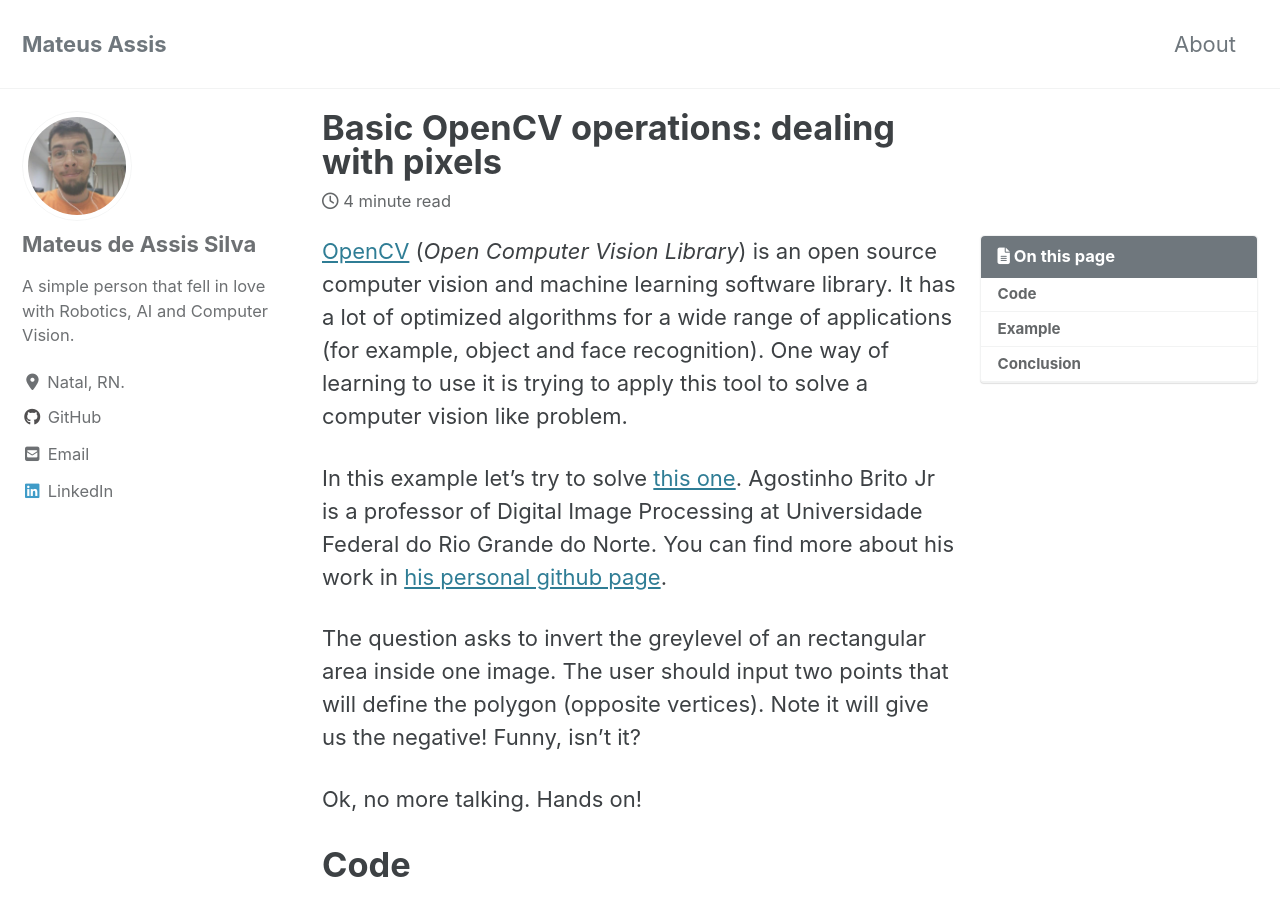
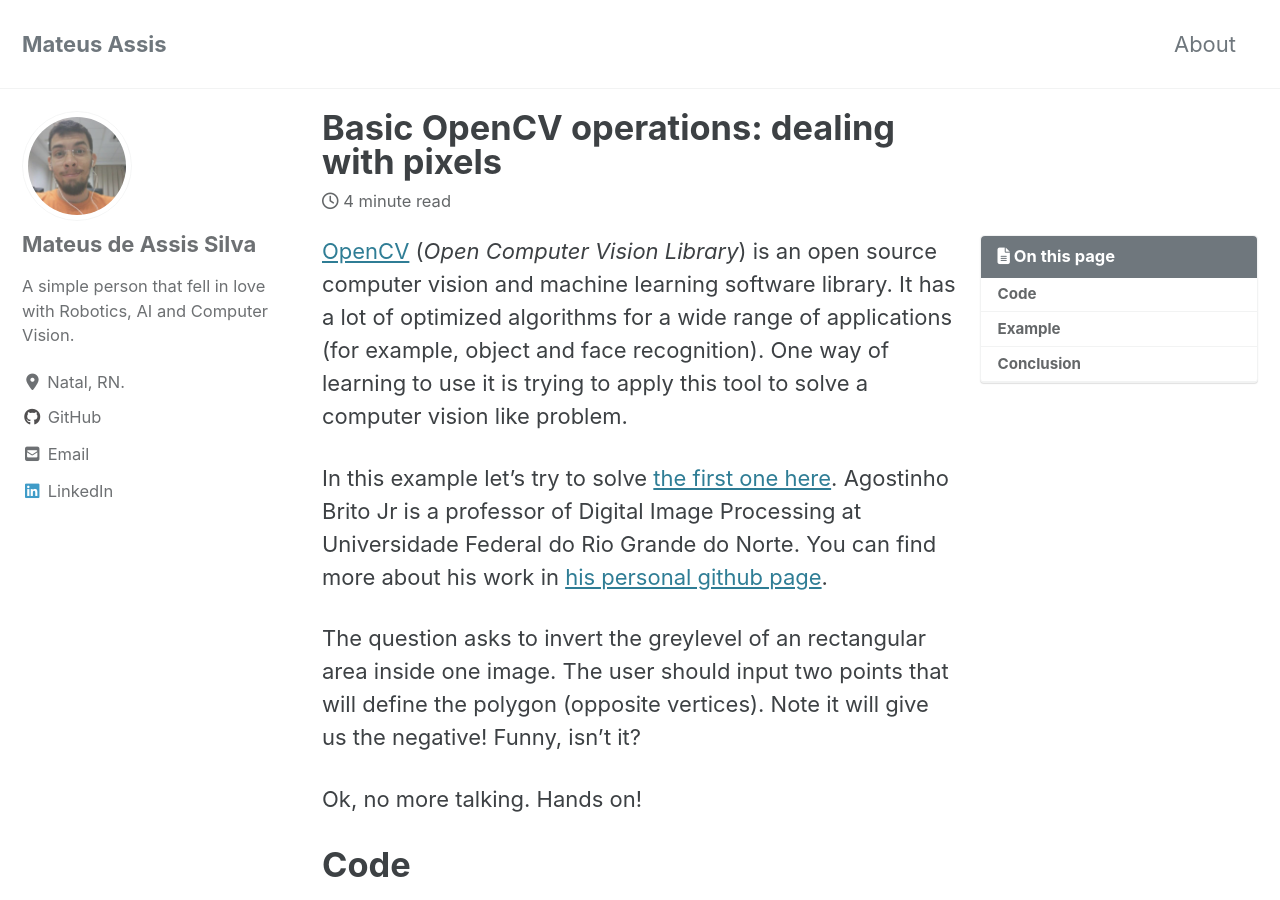
Before and after one commit to mtxslv/mtxslv.github.io, a Jekyll site: the page built from _posts/2020-04-12-opencv_basics.md, in a window 1280 px wide and 900 px high. Built offline with Jekyll 4.4.1, drawn with Linux system fonts in a browser that asks for light colours; cached includes are drawn as plain includes; nearby versions of some CDN libraries.

Commit message:
changing exercise reference

```diff
--- a/_posts/2020-04-12-opencv_basics.md
+++ b/_posts/2020-04-12-opencv_basics.md
@@ -9,7 +9,7 @@ author_profile: true
 
 [OpenCV](https://opencv.org/) (_Open Computer Vision Library_) is an open source computer vision and machine learning software library. It has a lot of optimized algorithms for a wide range of applications (for example, object and face recognition). One way of learning to use it is trying to apply this tool to solve a computer vision like problem.
 
-In this example let's try to solve [this one](https://agostinhobritojr.github.io/tutorial/pdi/#_exerc%C3%ADcios). Agostinho Brito Jr is a professor of Digital Image Processing at Universidade Federal do Rio Grande do Norte. You can find more about his work in [his personal github page](https://agostinhobritojr.github.io).
+In this example let's try to solve [the first one here](https://agostinhobritojr.github.io/tutorial/pdi/#_exerc%C3%ADcios). Agostinho Brito Jr is a professor of Digital Image Processing at Universidade Federal do Rio Grande do Norte. You can find more about his work in [his personal github page](https://agostinhobritojr.github.io).
 
 The question asks to invert the greylevel of an rectangular area inside one image. The user should input two points that will define the polygon (opposite vertices). Note it will give us the negative! Funny, isn't it?
 
```
